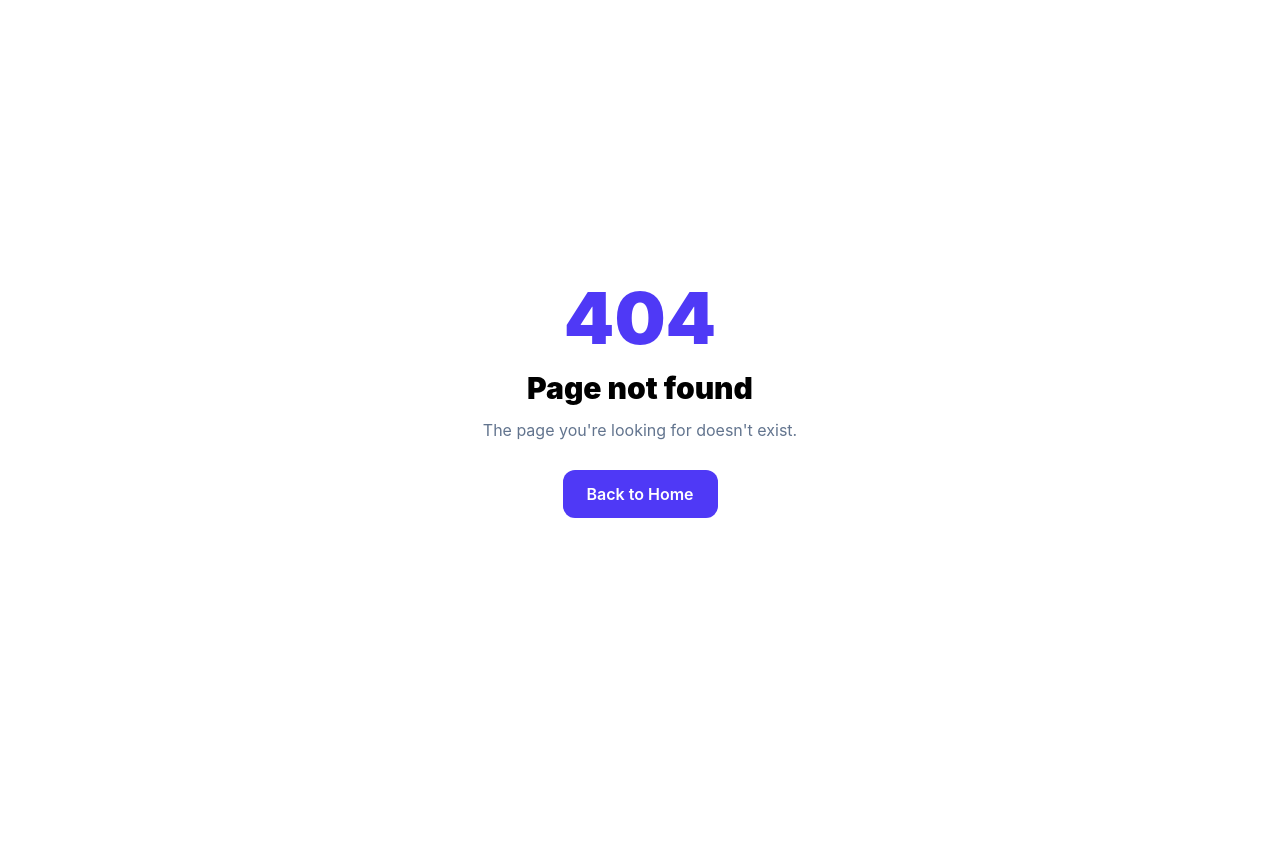
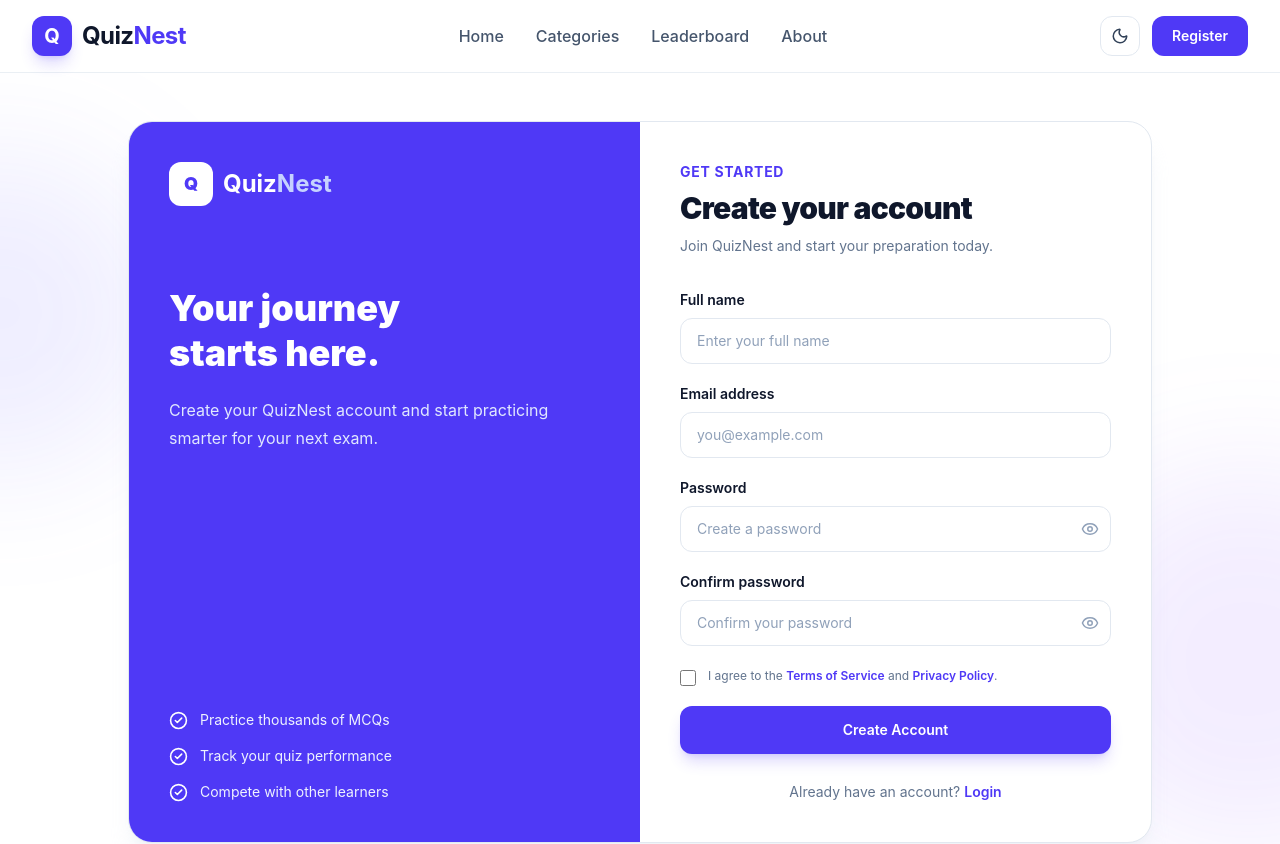
Before and after one commit to Imtiaz4530/QuizNest, a React (Vite) app in the folder client/: page /register in a window 1280 px wide. Before the commit this address had no page. Shown: the top 844 px of the page. Before the commit the page ends 800 px from the top, so only its background shows below. Built offline with nearby package versions, Linux system fonts and the light colour scheme.

Commit message:
client update: creating regiter page UI

```diff
--- a/client/src/components/Navbar.tsx
+++ b/client/src/components/Navbar.tsx
@@ -51,10 +51,10 @@ const Navbar = () => {
           <ThemeToggle />
 
           <Link
-            to="/login"
+            to="/register"
             className="rounded-xl bg-indigo-600 px-5 py-2.5 text-sm font-semibold text-white transition hover:bg-indigo-700"
           >
-            Login
+            Register
           </Link>
         </div>
 
--- /dev/null
+++ b/client/src/pages/Register.tsx
@@ -0,0 +1,256 @@
+import { Link } from "react-router-dom";
+import { CheckCircle2, Eye, EyeOff } from "lucide-react";
+import { FormEvent, useState } from "react";
+
+const Register = () => {
+  const [showPassword, setShowPassword] = useState(false);
+  const [showConfirmPassword, setShowConfirmPassword] = useState(false);
+
+  const handleSubmit = (e: FormEvent<HTMLFormElement>) => {
+    e.preventDefault();
+
+    // Backend authentication will be added later.
+  };
+
+  return (
+    <section className="relative flex min-h-[calc(100vh-72px)] items-center justify-center overflow-hidden px-5 py-12 sm:px-6">
+      {/* Background decoration */}
+      <div className="pointer-events-none absolute -left-40 top-20 h-80 w-80 rounded-full bg-indigo-500/10 blur-3xl" />
+      <div className="pointer-events-none absolute -right-40 bottom-10 h-96 w-96 rounded-full bg-violet-500/10 blur-3xl" />
+
+      <div className="relative grid w-full max-w-5xl overflow-hidden rounded-3xl border border-slate-200 bg-white shadow-xl shadow-slate-200/40 dark:border-slate-800 dark:bg-slate-900 dark:shadow-none lg:grid-cols-2">
+        {/* Left branding section */}
+        <div className="hidden flex-col justify-between bg-indigo-600 p-10 text-white lg:flex">
+          <div>
+            <Link to="/" className="flex items-center gap-2.5">
+              <div className="flex h-11 w-11 items-center justify-center rounded-xl bg-white text-lg font-black text-indigo-600">
+                Q
+              </div>
+
+              <span className="text-2xl font-bold">
+                Quiz<span className="text-indigo-200">Nest</span>
+              </span>
+            </Link>
+
+            <div className="mt-20">
+              <h2 className="text-4xl font-black leading-tight">
+                Your journey
+                <br />
+                starts here.
+              </h2>
+
+              <p className="mt-5 max-w-sm leading-7 text-indigo-100">
+                Create your QuizNest account and start practicing smarter for
+                your next exam.
+              </p>
+            </div>
+          </div>
+
+          <div className="space-y-4">
+            {[
+              "Practice thousands of MCQs",
+              "Track your quiz performance",
+              "Compete with other learners",
+            ].map((item) => (
+              <div key={item} className="flex items-center gap-3">
+                <CheckCircle2 size={19} />
+                <span className="text-sm text-indigo-50">{item}</span>
+              </div>
+            ))}
+          </div>
+        </div>
+
+        {/* Register form */}
+        <div className="p-7 sm:p-10">
+          {/* Mobile logo */}
+          <Link
+            to="/"
+            className="mb-8 flex items-center justify-center gap-2.5 lg:hidden"
+          >
+            <div className="flex h-10 w-10 items-center justify-center rounded-xl bg-indigo-600 font-bold text-white">
+              Q
+            </div>
+
+            <span className="text-xl font-bold">
+              Quiz<span className="text-indigo-600">Nest</span>
+            </span>
+          </Link>
+
+          <div>
+            <p className="text-sm font-bold uppercase tracking-wider text-indigo-600">
+              Get started
+            </p>
+
+            <h1 className="mt-2 text-3xl font-black tracking-tight">
+              Create your account
+            </h1>
+
+            <p className="mt-2 text-sm leading-6 text-slate-500 dark:text-slate-400">
+              Join QuizNest and start your preparation today.
+            </p>
+          </div>
+
+          <form onSubmit={handleSubmit} className="mt-8 space-y-5">
+            {/* Full name */}
+            <div>
+              <label
+                htmlFor="name"
+                className="mb-2 block text-sm font-semibold"
+              >
+                Full name
+              </label>
+
+              <input
+                id="name"
+                name="name"
+                type="text"
+                autoComplete="name"
+                placeholder="Enter your full name"
+                required
+                className="w-full rounded-xl border border-slate-200 bg-white px-4 py-3 text-sm outline-none transition placeholder:text-slate-400 focus:border-indigo-500 focus:ring-4 focus:ring-indigo-500/10 dark:border-slate-700 dark:bg-slate-950 dark:placeholder:text-slate-600"
+              />
+            </div>
+
+            {/* Email */}
+            <div>
+              <label
+                htmlFor="email"
+                className="mb-2 block text-sm font-semibold"
+              >
+                Email address
+              </label>
+
+              <input
+                id="email"
+                name="email"
+                type="email"
+                autoComplete="email"
+                placeholder="you@example.com"
+                required
+                className="w-full rounded-xl border border-slate-200 bg-white px-4 py-3 text-sm outline-none transition placeholder:text-slate-400 focus:border-indigo-500 focus:ring-4 focus:ring-indigo-500/10 dark:border-slate-700 dark:bg-slate-950 dark:placeholder:text-slate-600"
+              />
+            </div>
+
+            {/* Password */}
+            <div>
+              <label
+                htmlFor="password"
+                className="mb-2 block text-sm font-semibold"
+              >
+                Password
+              </label>
+
+              <div className="relative">
+                <input
+                  id="password"
+                  name="password"
+                  type={showPassword ? "text" : "password"}
+                  autoComplete="new-password"
+                  placeholder="Create a password"
+                  required
+                  className="w-full rounded-xl border border-slate-200 bg-white px-4 py-3 pr-12 text-sm outline-none transition placeholder:text-slate-400 focus:border-indigo-500 focus:ring-4 focus:ring-indigo-500/10 dark:border-slate-700 dark:bg-slate-950 dark:placeholder:text-slate-600"
+                />
+
+                <button
+                  type="button"
+                  onClick={() => setShowPassword((prev) => !prev)}
+                  aria-label={showPassword ? "Hide password" : "Show password"}
+                  className="absolute right-3 top-1/2 -translate-y-1/2 text-slate-400 cursor-pointer transition hover:text-slate-600 dark:hover:text-slate-200"
+                >
+                  {showPassword ? <EyeOff size={18} /> : <Eye size={18} />}
+                </button>
+              </div>
+            </div>
+
+            {/* Confirm password */}
+            <div>
+              <label
+                htmlFor="confirmPassword"
+                className="mb-2 block text-sm font-semibold"
+              >
+                Confirm password
+              </label>
+
+              <div className="relative">
+                <input
+                  id="confirmPassword"
+                  name="confirmPassword"
+                  type={showConfirmPassword ? "text" : "password"}
+                  autoComplete="new-password"
+                  placeholder="Confirm your password"
+                  required
+                  className="w-full rounded-xl border border-slate-200 bg-white px-4 py-3 pr-12 text-sm outline-none transition placeholder:text-slate-400 focus:border-indigo-500 focus:ring-4 focus:ring-indigo-500/10 dark:border-slate-700 dark:bg-slate-950 dark:placeholder:text-slate-600"
+                />
+
+                <button
+                  type="button"
+                  onClick={() => setShowConfirmPassword((prev) => !prev)}
+                  aria-label={
+                    showConfirmPassword
+                      ? "Hide confirm password"
+                      : "Show confirm password"
+                  }
+                  className="absolute right-3 top-1/2 -translate-y-1/2 text-slate-400 cursor-pointer transition hover:text-slate-600 dark:hover:text-slate-200"
+                >
+                  {showConfirmPassword ? (
+                    <EyeOff size={18} />
+                  ) : (
+                    <Eye size={18} />
+                  )}
+                </button>
+              </div>
+            </div>
+
+            {/* Terms */}
+            <label className="flex cursor-pointer items-start gap-3">
+              <input
+                type="checkbox"
+                required
+                className="mt-1 h-4 w-4 rounded border-slate-300 text-indigo-600 cursor-pointer focus:ring-indigo-500"
+              />
+
+              <span className="text-xs leading-5 text-slate-500 dark:text-slate-400">
+                I agree to the{" "}
+                <Link
+                  to="/terms"
+                  className="font-semibold text-indigo-600 hover:underline"
+                >
+                  Terms of Service
+                </Link>{" "}
+                and{" "}
+                <Link
+                  to="/privacy"
+                  className="font-semibold text-indigo-600 hover:underline"
+                >
+                  Privacy Policy
+                </Link>
+                .
+              </span>
+            </label>
+
+            {/* Submit */}
+            <button
+              type="submit"
+              className="w-full rounded-xl bg-indigo-600 py-3.5 cursor-pointer text-sm font-semibold text-white shadow-lg shadow-indigo-600/20 transition hover:bg-indigo-700 active:scale-[0.99]"
+            >
+              Create Account
+            </button>
+          </form>
+
+          {/* Login */}
+          <p className="mt-7 text-center text-sm text-slate-500 dark:text-slate-400">
+            Already have an account?{" "}
+            <Link
+              to="/login"
+              className="font-semibold text-indigo-600 hover:underline"
+            >
+              Login
+            </Link>
+          </p>
+        </div>
+      </div>
+    </section>
+  );
+};
+
+export default Register;
--- a/client/src/router/index.tsx
+++ b/client/src/router/index.tsx
@@ -3,6 +3,7 @@ import { createBrowserRouter } from "react-router-dom";
 import MainLayout from "../layouts/MainLayout";
 import Home from "../pages/Home";
 import NotFound from "../pages/NotFount";
+import Register from "../pages/Register";
 
 export const router = createBrowserRouter([
   {
@@ -25,6 +26,10 @@ export const router = createBrowserRouter([
       //     path: "about",
       //     element: <About />,
       //   },
+      {
+        path: "register",
+        element: <Register />,
+      },
       //   {
       //     path: "login",
       //     element: <Login />,
```
